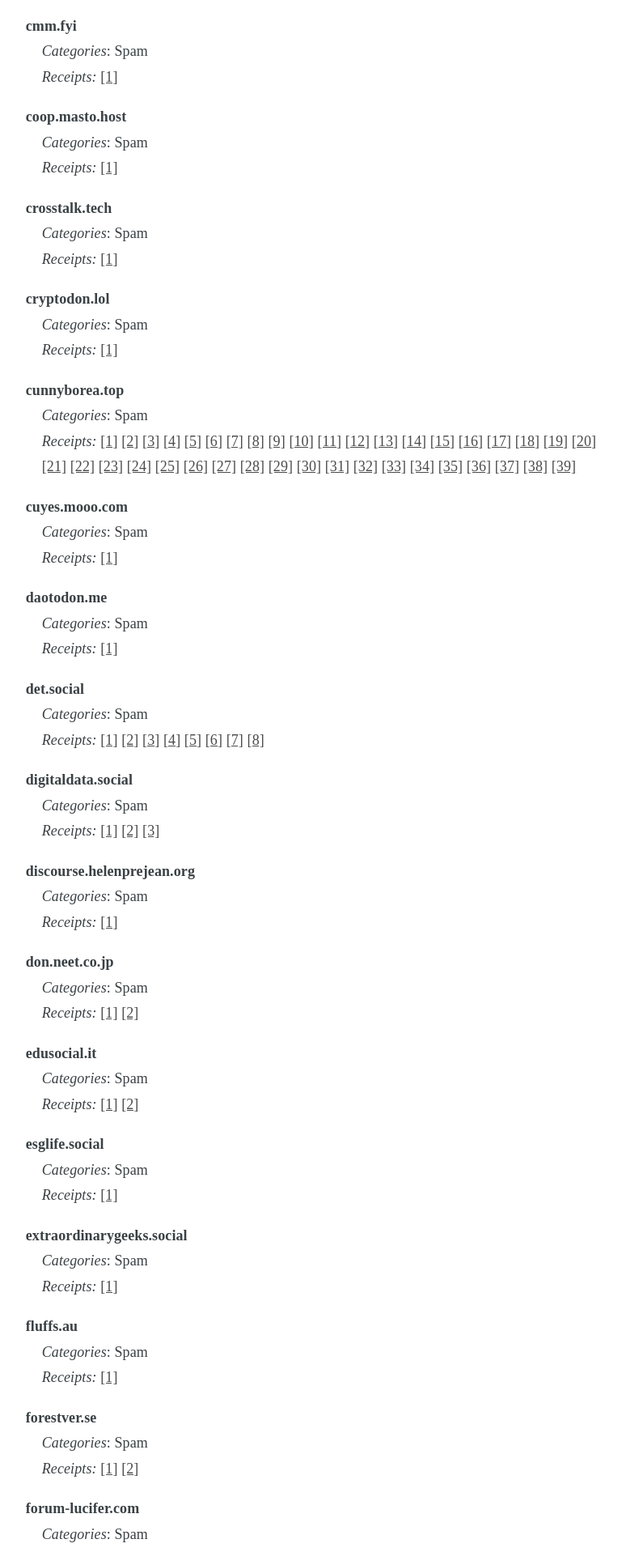
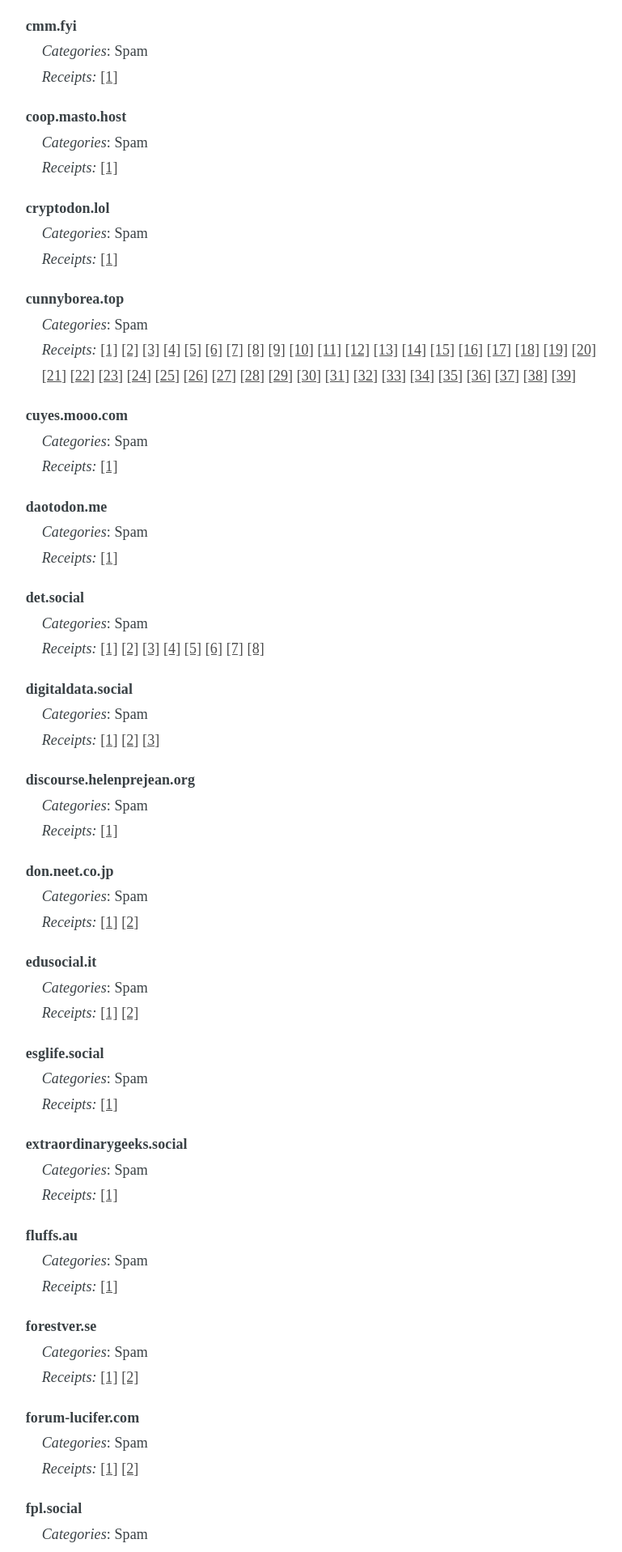
Before and after one commit to chaossocial/meta, a Jekyll site: the page built from federation.md, in a window 1280 px wide. Shown: the part 2099-4016 px from the top of the page at 81% size, without its empty margins (398-1167 px from the left). Built offline with Jekyll 4.4.1, drawn with Linux system fonts in a browser that asks for light colours; some of the changed text lies outside the part shown.

Commit message:
Unlimit crosstalk.tech

```diff
--- a/_data/limited_instances.json
+++ b/_data/limited_instances.json
@@ -149,17 +149,6 @@
     ],
     "receipts": [
       "https://coop.masto.host/@hpcc7g4zqz"
-    ],
-    "comment_en": "",
-    "comment_de": ""
-  },
-  {
-    "instance": "crosstalk.tech",
-    "tags": [
-      "SPAM"
-    ],
-    "receipts": [
-      "https://crosstalk.tech/@qxow5rte7r"
     ],
     "comment_en": "",
     "comment_de": ""
```
